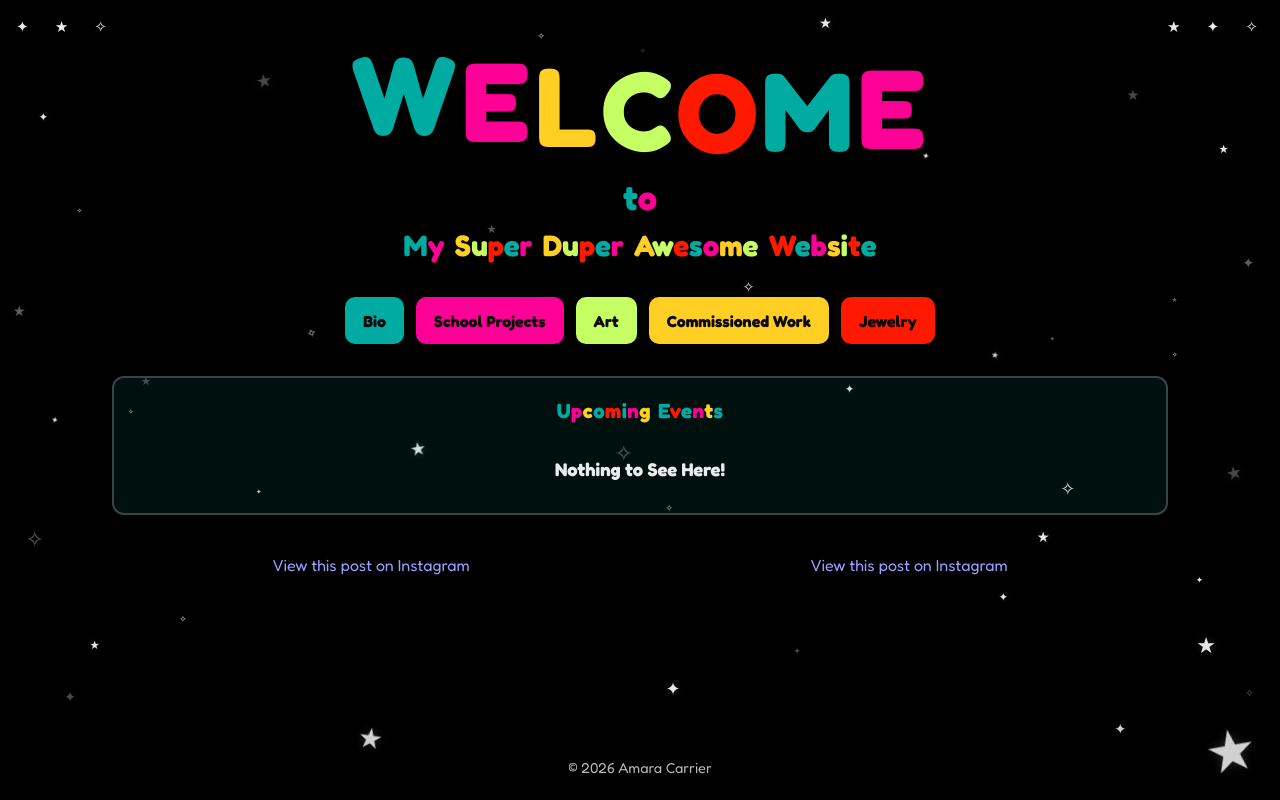
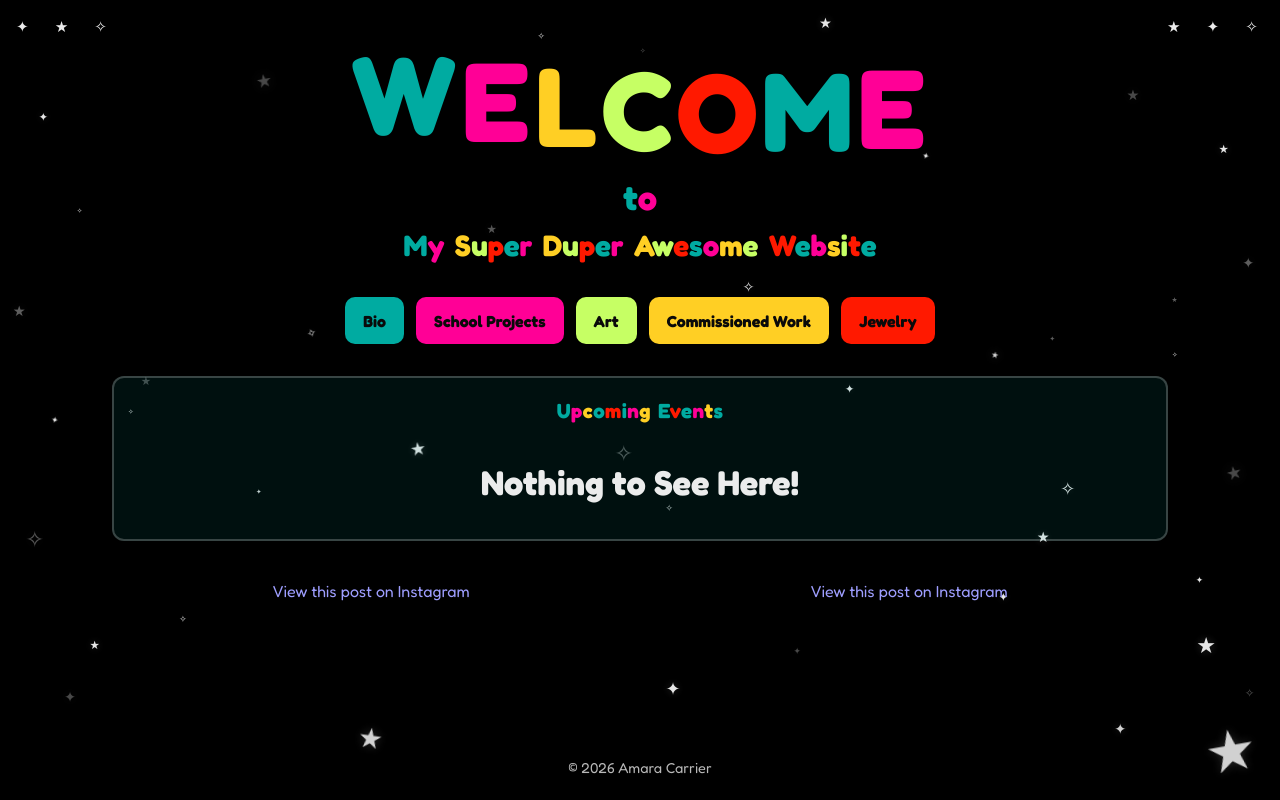
Before and after one commit to StarriSkai/Super-Awesome-Portfolio, a plain HTML site: page index.html in a window 1280 px wide. Drawn offline with Linux system fonts and the light colour scheme; a script that the page names is missing.

Commit message:
Update styles.css

```diff
--- a/styles.css
+++ b/styles.css
@@ -1070,7 +1070,7 @@ body.page-home .site-footer {
   margin: 0;
   padding: 0.75rem 0.5rem 0.25rem;
   text-align: center;
-  font-size: clamp(1rem, 2.4vw, 1.15rem);
+  font-size: clamp(1.65rem, 4.2vw, 2.15rem);
   font-weight: 700;
   color: var(--text);
 }
```
